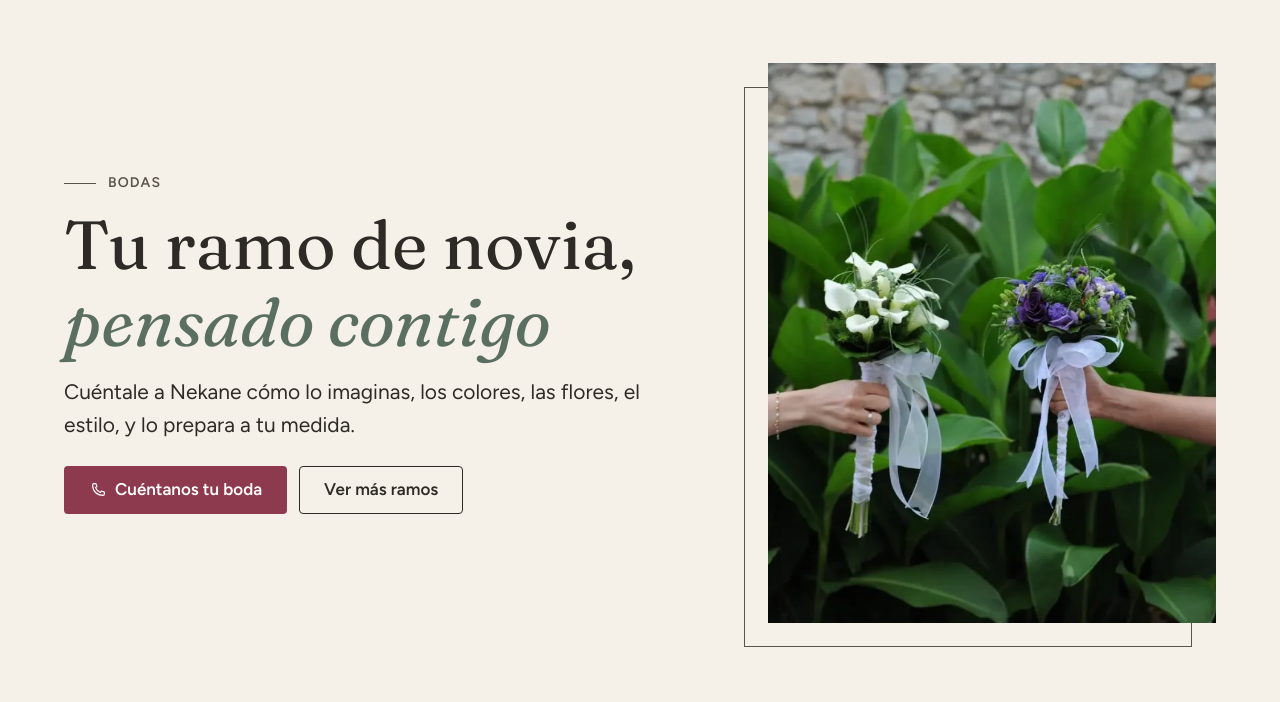
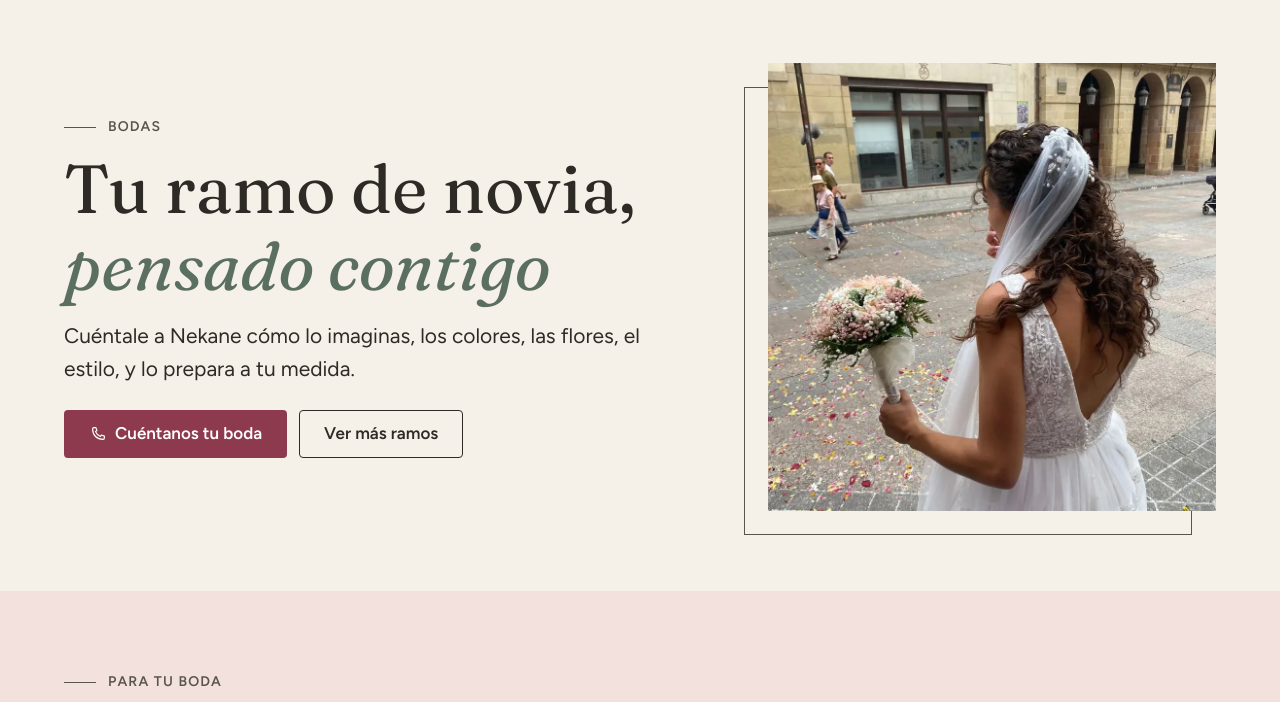
Before and after one commit to MnrBen/nekane-loredenda, a plain HTML site: page v2/bodas.html in a window 1280 px wide. Shown: the part 82-784 px from the top of the page. Drawn offline with Linux system fonts and the light colour scheme.

Commit message:
v2: reparto de fotos de bodas entre el Inicio y la página de Bodas
- Inicio, adelanto de Bodas: ramo-boda5 (la novia sujetando el ramo) con el
  tocado como detalle
- Portada de Bodas: ramo-boda8 con encuadre más abierto (móvil desplazado
  hacia el ramo; escritorio con marco cuadrado y la foto entera); contraste
  medido con el velo suave
- Punto 01 Ramo de novia: ramo-boda7 (los dos ramos)
- Galería de Bodas: entra ramo-boda5 y sale ramo-boda8 (ahora es la portada);
  ninguna foto se repite dentro de la página

Co-Authored-By: Claude Opus 5.5 <noreply@anthropic.com>

```diff
--- a/v2/bodas.html
+++ b/v2/bodas.html
@@ -82,13 +82,13 @@
         </div>
       </div>
 
-      <figure class="inicio__figura">
+      <figure class="inicio__figura inicio__figura--cuadrada">
         <!-- Primera imagen visible: sin loading="lazy" y con prioridad alta.
-             Distinta de la del adelanto de Bodas del Inicio (ramo-boda8), para
-             que al entrar se note que es otra página. Fondo de hojas oscuras:
-             permite un velo más suave (contraste del texto medido). -->
-        <img class="inicio__foto inicio__foto--ramos" src="../imagenes/ramo-boda7.webp" width="925" height="925" fetchpriority="high"
-             alt="Dos manos sosteniendo dos ramos, uno de calas blancas y otro de flores lilas, con lazos blancos">
+             Encuadre abierto para que se vea el ramo: en móvil, desplazado a
+             la izquierda; en escritorio, marco cuadrado con la foto entera.
+             Contraste del texto medido sobre la foto con el velo suave. -->
+        <img class="inicio__foto inicio__foto--novia" src="../imagenes/ramo-boda8.webp" width="922" height="925" fetchpriority="high"
+             alt="Novia de espaldas, con velo y un ramo de flores rosas y blancas, en una calle con pétalos en el suelo">
       </figure>
     </section>
 
@@ -109,8 +109,8 @@
             <h3>Ramo de novia</h3>
             <p>Con las flores que elijas, pensado para ti y para tu día.</p>
           </div>
-          <img class="ramo-bloque__foto" src="../imagenes/ramo-boda5.webp" width="692" height="628" loading="lazy"
-               alt="Novia con vestido de tul sosteniendo un ramo de orquídeas, rosas y flores rojas">
+          <img class="ramo-bloque__foto" src="../imagenes/ramo-boda7.webp" width="925" height="925" loading="lazy"
+               alt="Dos manos sosteniendo dos ramos, uno de calas blancas y otro de flores lilas, con lazos blancos">
         </li>
 
         <li class="ramo-bloque">
@@ -148,6 +148,10 @@
            abre el visor; flechas superpuestas que aparecen según la posición. -->
       <div class="galeria__marco">
         <ul class="galeria" id="galeria-bodas" aria-label="Más fotos de bodas">
+            <li><a class="galeria__enlace" href="../imagenes/ramo-boda5.webp">
+              <img src="../imagenes/ramo-boda5.webp" width="692" height="628" loading="lazy"
+                   alt="Novia con vestido de tul sosteniendo un ramo de orquídeas, rosas y flores rojas">
+            </a></li>
             <li><a class="galeria__enlace" href="../imagenes/ramo-boda6.webp">
               <img src="../imagenes/ramo-boda6.webp" width="635" height="635" loading="lazy"
                    alt="Pareja de novios en el campo; la novia sostiene un ramo redondo de flores blancas y rosa pálido">
@@ -163,10 +167,6 @@
             <li><a class="galeria__enlace" href="../imagenes/ramo-boda4.webp">
               <img src="../imagenes/ramo-boda4.webp" width="694" height="929" loading="lazy"
                    alt="Ramo de novia de peonías, rosas y eucalipto tumbado sobre una colcha blanca">
-            </a></li>
-            <li><a class="galeria__enlace" href="../imagenes/ramo-boda8.webp">
-              <img src="../imagenes/ramo-boda8.webp" width="922" height="925" loading="lazy"
-                   alt="Novia de espaldas, con velo y un ramo de flores rosas y blancas, en una calle con pétalos en el suelo">
             </a></li>
         </ul>
         <button class="flecha flecha--anterior galeria__flecha" type="button" data-direccion="-1" aria-controls="galeria-bodas" aria-label="Foto anterior" hidden>
--- a/v2/styles.css
+++ b/v2/styles.css
@@ -1387,10 +1387,21 @@ html:has(.visor[open]) {
   }
 }
 
-/* Cabecera de Bodas en móvil: el recorte se desplaza un poco a la izquierda
-   para que entren los dos ramos (el de calas quedaba cortado). */
-.inicio__foto--ramos {
-  --inicio-foco: 40% center;
+/* Cabecera de Bodas: encuadre más abierto para que se vea el ramo. En móvil
+   el recorte se desplaza a la izquierda (el ramo está a ese lado); en
+   escritorio el marco es cuadrado, como la foto, y se ve entera. */
+.inicio__foto--novia {
+  --inicio-foco: 25% center;
+}
+
+@media (min-width: 48em) {
+  .inicio__figura--cuadrada {
+    aspect-ratio: 1;
+  }
+
+  .inicio__foto--novia {
+    --inicio-foco: center;
+  }
 }
 
 /* Lo que prepara Nekane: tres bloques numerados (01, 02, 03). */
```
Also changed, not shown: v2/index.html (+2 -2 lines).
